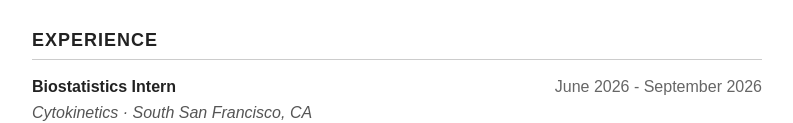
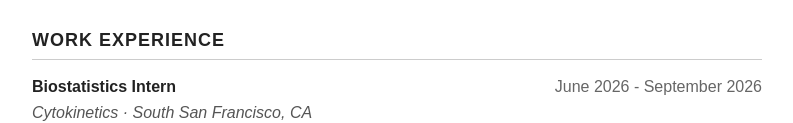
Before and after one commit to mkeitz/mkeitz.github.io, a plain HTML site: page index.html in a window 1280 px wide. Shown: the part 765-888 px from the top of the page, without its empty margins (243-1036 px from the left). Drawn offline with Linux system fonts and the light colour scheme.

Commit message:
Update index.html

```diff
--- a/index.html
+++ b/index.html
@@ -262,10 +262,10 @@
     </section>
 
 
-    <!-- ==================== EXPERIENCE ==================== -->
+    <!-- ==================== WORK EXPERIENCE ==================== -->
 
     <section>
-      <h2>Experience</h2>
+      <h2>Work Experience</h2>
 
       <div class="entry">
         <div class="entry-header">
@@ -306,7 +306,7 @@
 
 
 
-    <!-- ==================== Research ==================== -->
+    <!-- ==================== RESEARCH ==================== -->
 
     <section>
       <h2>Graduate Research</h2>
```
